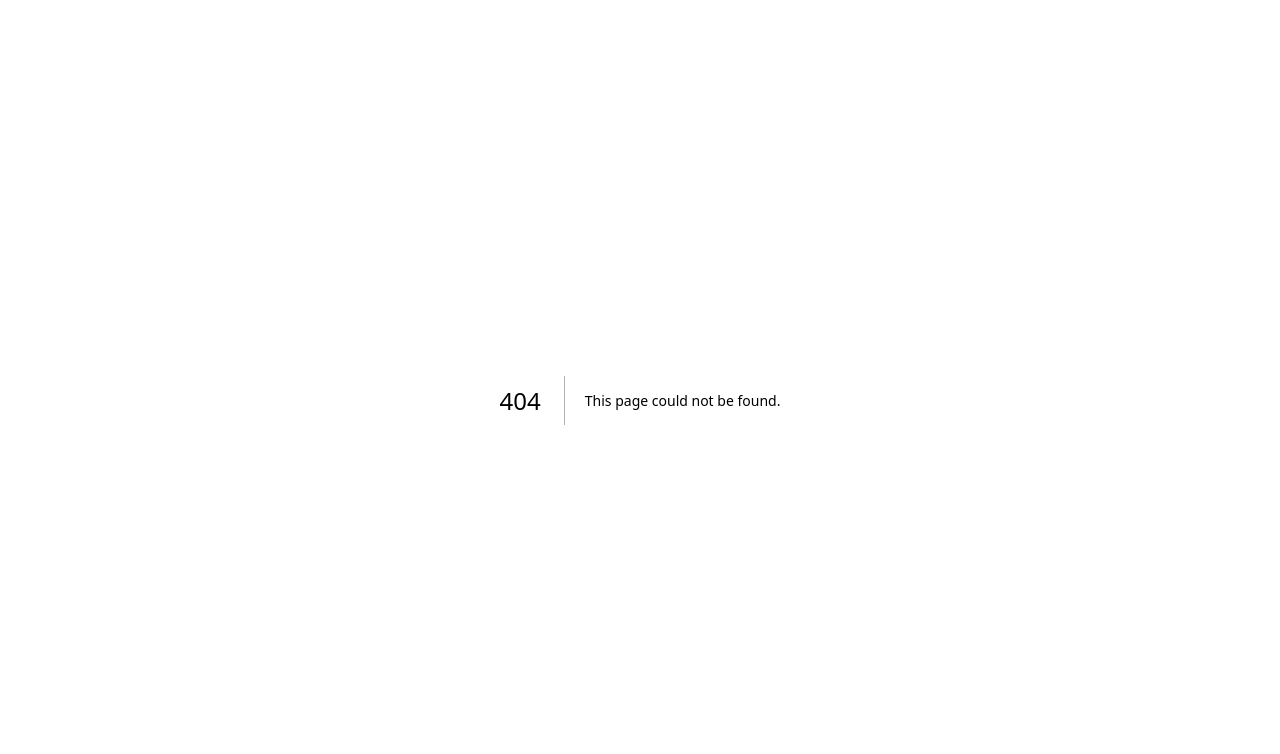
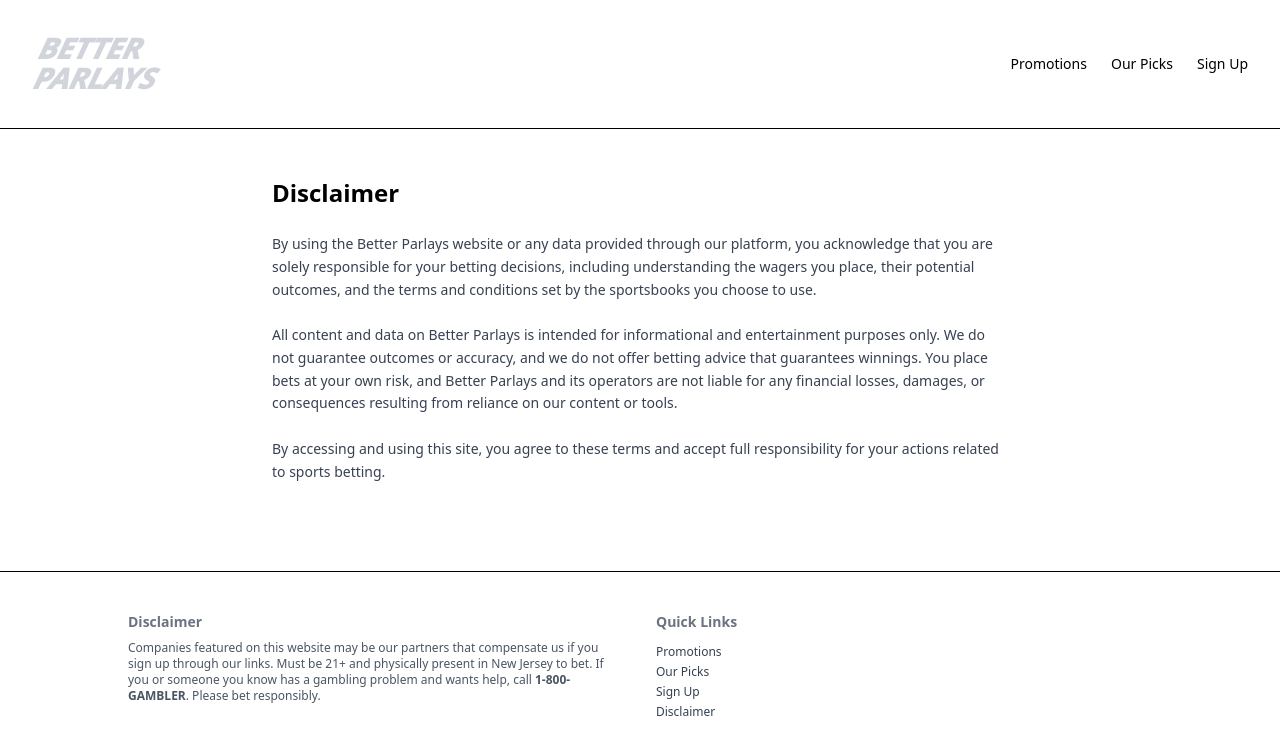
Before and after one commit to betterparlays/better-parlays, a Next.js app: page /disclaimer in a window 1280 px wide. Before the commit this address had no page. Shown: the top 754 px of the page. Built offline with nearby package versions, Linux system fonts and the light colour scheme.

Commit message:
Add disclaimer page content and update footer design. Also added disclaimer page as well.

```diff
--- /dev/null
+++ b/app/disclaimer/page.tsx
@@ -0,0 +1,70 @@
+'use client';
+import Link from "next/link";
+
+export default function DisclaimerPage() {
+  return (
+    <div className="min-h-screen bg-white text-black font-sans">
+      {/* Navbar */}
+      <nav className="flex justify-between items-center px-4 sm:px-6 md:px-8 py-6 border-b border-black">
+        <div className="w-40 h-16 sm:w-48 sm:h-20">
+          <Link href="/">
+            <svg viewBox="-10 0 340 100" xmlns="http://www.w3.org/2000/svg" className="w-full h-full cursor-pointer">
+              <text x="16" y="42" fontSize="50" fontWeight="1000" fill="#d1d5db" transform="skewX(-25)">
+                BETTER
+              </text>
+              <text x="31" y="94" fontSize="50" fontWeight="1000" fill="#d1d5db" transform="skewX(-25)">
+                PARLAYS
+              </text>
+            </svg>
+          </Link>
+        </div>
+        <ul className="flex flex-nowrap justify-end gap-x-4 sm:gap-x-6 text-xs sm:text-sm font-medium text-black">
+          <li className="whitespace-nowrap">
+            <Link href="/promotions" className="hover:underline">Promotions</Link>
+          </li>
+          <li className="whitespace-nowrap">
+            <Link href="/our-picks" className="hover:underline">Our Picks</Link>
+          </li>
+          <li className="whitespace-nowrap">
+            <Link href="/sign-up" className="hover:underline">Sign Up</Link>
+          </li>
+        </ul>
+      </nav>
+
+      {/* Disclaimer Content */}
+      <main className="w-full max-w-screen-md mx-auto px-4 py-12">
+        <h1 className="text-2xl font-bold mb-6 text-center sm:text-left">Disclaimer</h1>
+        <p className="text-sm text-gray-700 leading-relaxed">
+          By using the Better Parlays website or any data provided through our platform, you acknowledge that you are solely responsible for your betting decisions, including understanding the wagers you place, their potential outcomes, and the terms and conditions set by the sportsbooks you choose to use.
+          <br /><br />
+          All content and data on Better Parlays is intended for informational and entertainment purposes only. We do not guarantee outcomes or accuracy, and we do not offer betting advice that guarantees winnings. You place bets at your own risk, and Better Parlays and its operators are not liable for any financial losses, damages, or consequences resulting from reliance on our content or tools.
+          <br /><br />
+          By accessing and using this site, you agree to these terms and accept full responsibility for your actions related to sports betting.
+        </p>
+      </main>
+
+      {/* Footer */}
+      <footer className="w-full border-t border-black mt-10 py-10 px-4 bg-white flex justify-center">
+        <div className="w-full max-w-screen-lg flex flex-col md:flex-row gap-8">
+
+          {/* Disclaimer Section */}
+          <aside className="flex-1 flex flex-col items-center md:items-start text-center md:text-left">
+            <h2 className="text-sm font-bold text-gray-500 mb-2">Disclaimer</h2>
+            <p className="text-xs text-gray-600">
+              Companies featured on this website may be our partners that compensate us if you sign up through our links. Must be 21+ and physically present in New Jersey to bet. If you or someone you know has a gambling problem and wants help, call <strong>1-800-GAMBLER</strong>. Please bet responsibly.
+            </p>
+          </aside>
+
+          {/* Links Section */}
+          <nav className="flex-1 flex flex-col items-center md:items-start text-xs gap-1">
+            <h2 className="text-sm font-bold text-gray-500 mb-2">Quick Links</h2>
+            <Link href="/promotions" className="hover:underline text-gray-700">Promotions</Link>
+            <Link href="/our-picks" className="hover:underline text-gray-700">Our Picks</Link>
+            <Link href="/sign-up" className="hover:underline text-gray-700">Sign Up</Link>
+            <Link href="/disclaimer" className="hover:underline text-gray-700">Disclaimer</Link>
+          </nav>
+        </div>
+      </footer>
+    </div>
+  );
+}
--- a/app/our-picks/page.tsx
+++ b/app/our-picks/page.tsx
@@ -92,6 +92,27 @@ export default function OurPicks() {
           </p>
         </section>
       </div>
+      <footer className="w-full border-t border-black mt-10 py-10 px-4 bg-white flex justify-center">
+        <div className="w-full max-w-screen-lg flex flex-col md:flex-row gap-8">
+
+          {/* Disclaimer Section */}
+          <aside className="flex-1 flex flex-col items-center md:items-start text-center md:text-left">
+            <h2 className="text-sm font-bold text-gray-500 mb-2">Disclaimer</h2>
+            <p className="text-xs text-gray-600">
+              Companies featured on this website may be our partners that compensate us if you sign up through our links. Must be 21+ and physically present in New Jersey to bet. If you or someone you know has a gambling problem and wants help, call <strong>1-800-GAMBLER</strong>. Please bet responsibly.
+            </p>
+          </aside>
+
+          {/* Links Section */}
+          <nav className="flex-1 flex flex-col items-center md:items-start text-xs gap-1">
+            <h2 className="text-sm font-bold text-gray-500 mb-2">Quick Links</h2>
+            <Link href="/promotions" className="hover:underline text-gray-700">Promotions</Link>
+            <Link href="/our-picks" className="hover:underline text-gray-700">Our Picks</Link>
+            <Link href="/sign-up" className="hover:underline text-gray-700">Sign Up</Link>
+            <Link href="/disclaimer" className="hover:underline text-gray-700">Disclaimer</Link>
+          </nav>
+        </div>
+      </footer>
     </div>
   );
 }
--- a/app/page.tsx
+++ b/app/page.tsx
@@ -278,6 +278,27 @@ export default function HomePage() {
           )}
         </div>
       </main>
+      <footer className="w-full border-t border-black mt-10 py-10 px-4 bg-white flex justify-center">
+        <div className="w-full max-w-screen-lg flex flex-col md:flex-row gap-8">
+
+          {/* Disclaimer Section */}
+          <aside className="flex-1 flex flex-col items-center md:items-start text-center md:text-left">
+            <h2 className="text-sm font-bold text-gray-500 mb-2">Disclaimer</h2>
+            <p className="text-xs text-gray-600">
+              Companies featured on this website may be our partners that compensate us if you sign up through our links. Must be 21+ and physically present in New Jersey to bet. If you or someone you know has a gambling problem and wants help, call <strong>1-800-GAMBLER</strong>. Please bet responsibly.
+            </p>
+          </aside>
+
+          {/* Links Section */}
+          <nav className="flex-1 flex flex-col items-center md:items-start text-xs gap-1">
+            <h2 className="text-sm font-bold text-gray-500 mb-2">Quick Links</h2>
+            <Link href="/promotions" className="hover:underline text-gray-700">Promotions</Link>
+            <Link href="/our-picks" className="hover:underline text-gray-700">Our Picks</Link>
+            <Link href="/sign-up" className="hover:underline text-gray-700">Sign Up</Link>
+            <Link href="/disclaimer" className="hover:underline text-gray-700">Disclaimer</Link>
+          </nav>
+        </div>
+      </footer>
     </div>
   );
 }
--- a/app/promotions/page.tsx
+++ b/app/promotions/page.tsx
@@ -59,6 +59,28 @@ export default function Promotions() {
           </li>
         </ul>
       </div>
+
+      <footer className="w-full border-t border-black mt-10 py-10 px-4 bg-white flex justify-center">
+        <div className="w-full max-w-screen-lg flex flex-col md:flex-row gap-8">
+
+          {/* Disclaimer Section */}
+          <aside className="flex-1 flex flex-col items-center md:items-start text-center md:text-left">
+            <h2 className="text-sm font-bold text-gray-500 mb-2">Disclaimer</h2>
+            <p className="text-xs text-gray-600">
+              Companies featured on this website may be our partners that compensate us if you sign up through our links. Must be 21+ and physically present in New Jersey to bet. If you or someone you know has a gambling problem and wants help, call <strong>1-800-GAMBLER</strong>. Please bet responsibly.
+            </p>
+          </aside>
+
+          {/* Links Section */}
+          <nav className="flex-1 flex flex-col items-center md:items-start text-xs gap-1">
+            <h2 className="text-sm font-bold text-gray-500 mb-2">Quick Links</h2>
+            <Link href="/promotions" className="hover:underline text-gray-700">Promotions</Link>
+            <Link href="/our-picks" className="hover:underline text-gray-700">Our Picks</Link>
+            <Link href="/sign-up" className="hover:underline text-gray-700">Sign Up</Link>
+            <Link href="/disclaimer" className="hover:underline text-gray-700">Disclaimer</Link>
+          </nav>
+        </div>
+      </footer>
     </div>
   );
 }
--- a/app/sign-up/page.tsx
+++ b/app/sign-up/page.tsx
@@ -33,8 +33,7 @@ export default function SignUp() {
 
       {/* Sign Up Form */}
       <div className="p-8 max-w-md mx-auto">
-        <h1 className="text-2xl font-bold mb-4">Sign Up</h1>
-        <p className="mb-6 text-sm text-gray-700">Maximize your Winnings with Better Parlays!</p>
+        <h1 className="text-2xl font-bold mb-4 text-center">Sign Up</h1>
 
         <form className="space-y-4">
           <div>
@@ -75,6 +74,28 @@ export default function SignUp() {
           </button>
         </form>
       </div>
+
+      <footer className="w-full border-t border-black mt-10 py-10 px-4 bg-white flex justify-center">
+        <div className="w-full max-w-screen-lg flex flex-col md:flex-row gap-8">
+
+          {/* Disclaimer Section */}
+          <aside className="flex-1 flex flex-col items-center md:items-start text-center md:text-left">
+            <h2 className="text-sm font-bold text-gray-500 mb-2">Disclaimer</h2>
+            <p className="text-xs text-gray-600">
+              Companies featured on this website may be our partners that compensate us if you sign up through our links. Must be 21+ and physically present in New Jersey to bet. If you or someone you know has a gambling problem and wants help, call <strong>1-800-GAMBLER</strong>. Please bet responsibly.
+            </p>
+          </aside>
+
+          {/* Links Section */}
+          <nav className="flex-1 flex flex-col items-center md:items-start text-xs gap-1">
+            <h2 className="text-sm font-bold text-gray-500 mb-2">Quick Links</h2>
+            <Link href="/promotions" className="hover:underline text-gray-700">Promotions</Link>
+            <Link href="/our-picks" className="hover:underline text-gray-700">Our Picks</Link>
+            <Link href="/sign-up" className="hover:underline text-gray-700">Sign Up</Link>
+            <Link href="/disclaimer" className="hover:underline text-gray-700">Disclaimer</Link>
+          </nav>
+        </div>
+      </footer>
     </div>
   );
 }
```
Also changed, not shown: public/NJ-responsible-gaming.png (added).
